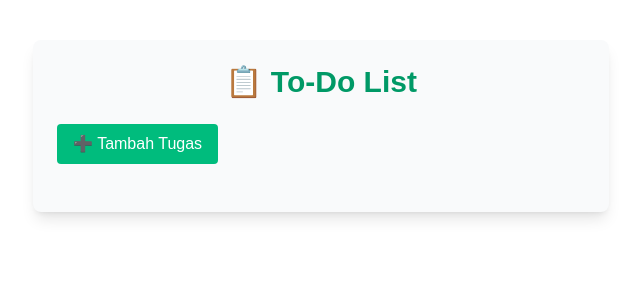
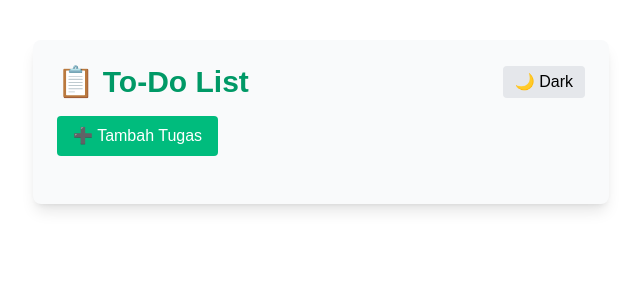
Before and after one commit to Kemmylodon/todolist_kemal, a Next.js app: page / in a window 1280 px wide. Shown: the top 300 px of the page, without its empty margins (319-959 px from the left). Built offline with nearby package versions, Linux system fonts and the light colour scheme; no server answers; the database is empty.

Commit message:
update18

```diff
--- a/src/components/todolist.tsx
+++ b/src/components/todolist.tsx
@@ -24,6 +24,8 @@ export default function TodoList() {
   const [tasks, setTasks] = useState<Task[]>([]);
   const [timeRemaining, setTimeRemaining] = useState<{ [key: string]: string }>({});
   const [selectedTasks, setSelectedTasks] = useState<string[]>([]);
+  const [darkMode, setDarkMode] = useState(false);
+  const [fadeTheme, setFadeTheme] = useState(false);
 
   useEffect(() => {
     const fetchTasks = async () => {
@@ -72,6 +74,30 @@ export default function TodoList() {
       showDeadlineAlert();
     }
   }, [tasks]);
+
+  useEffect(() => {
+    const savedTheme = localStorage.getItem('theme');
+    const prefersDark = window.matchMedia('(prefers-color-scheme: dark)').matches;
+    const initialDark = savedTheme === 'dark' || (!savedTheme && prefersDark);
+
+    setDarkMode(initialDark);
+    if (initialDark) document.documentElement.classList.add('dark');
+    else document.documentElement.classList.remove('dark');
+  }, []);
+
+  const toggleTheme = () => {
+    const isDark = !darkMode;
+    setFadeTheme(true);
+    setDarkMode(isDark);
+    if (isDark) {
+      document.documentElement.classList.add('dark');
+      localStorage.setItem('theme', 'dark');
+    } else {
+      document.documentElement.classList.remove('dark');
+      localStorage.setItem('theme', 'light');
+    }
+    setTimeout(() => setFadeTheme(false), 400);
+  };
 
   const calculateTimeRemaining = (deadline: string): string => {
     const deadlineTime = new Date(deadline).getTime();
@@ -186,9 +212,7 @@ export default function TodoList() {
 
   const handleCheckbox = (taskId: string) => {
     setSelectedTasks((prev) =>
-      prev.includes(taskId)
-        ? prev.filter((id) => id !== taskId)
-        : [...prev, taskId]
+      prev.includes(taskId) ? prev.filter((id) => id !== taskId) : [...prev, taskId]
     );
   };
 
@@ -204,9 +228,7 @@ export default function TodoList() {
     });
 
     if (confirm.isConfirmed) {
-      await Promise.all(
-        selectedTasks.map((id) => deleteDoc(doc(db, 'tasks', id)))
-      );
+      await Promise.all(selectedTasks.map((id) => deleteDoc(doc(db, 'tasks', id))));
       setTasks(tasks.filter((task) => !selectedTasks.includes(task.id)));
       setSelectedTasks([]);
       Swal.fire('Dihapus!', 'Tugas terpilih telah dihapus.', 'success');
@@ -214,21 +236,35 @@ export default function TodoList() {
   };
 
   return (
-    <div className="max-w-xl mx-auto mt-10 p-6 bg-gray-50 shadow-lg rounded-lg">
-      <h1 className="text-3xl font-bold text-center text-emerald-600 mb-6">
+    <motion.div
+      initial={{ opacity: 0 }}
+      animate={{ opacity: fadeTheme ? 0.5 : 1 }}
+      transition={{ duration: 0.4 }}
+      className="min-h-screen transition-colors duration-300 bg-white dark:bg-gray-900 text-black dark:text-white px-4"
+    >
+      <div className="max-w-xl mx-auto mt-10 p-6 bg-gray-50 dark:bg-gray-800 shadow-lg rounded-lg transition-colors duration-300">
+        <div className="flex justify-between items-center mb-4">
+          <h1 className="text-3xl font-bold text-emerald-600 dark:text-emerald-300">
             📋 To-Do List
           </h1>
+          <button
+            onClick={toggleTheme}
+            className="bg-gray-200 dark:bg-gray-700 text-black dark:text-white px-3 py-1 rounded"
+          >
+            {darkMode ? '☀ Light' : '🌙 Dark'}
+          </button>
+        </div>
         <div className="flex justify-between mb-6">
           <button
             onClick={addTask}
-          className="bg-emerald-500 hover:bg-emerald-600 text-white px-4 py-2 rounded transition"
+            className="bg-emerald-500 hover:bg-emerald-600 text-white px-4 py-2 rounded"
           >
             ➕ Tambah Tugas
           </button>
           {selectedTasks.length > 0 && (
             <button
               onClick={handleMultiDelete}
-            className="bg-red-500 hover:bg-red-600 text-white px-4 py-2 rounded transition"
+              className="bg-red-500 hover:bg-red-600 text-white px-4 py-2 rounded"
             >
               🗑 Hapus Terpilih ({selectedTasks.length})
             </button>
@@ -296,5 +332,6 @@ export default function TodoList() {
           </AnimatePresence>
         </ul>
       </div>
+    </motion.div>
   );
 }
```
Lines whose indentation alone changed are shown as unchanged.
